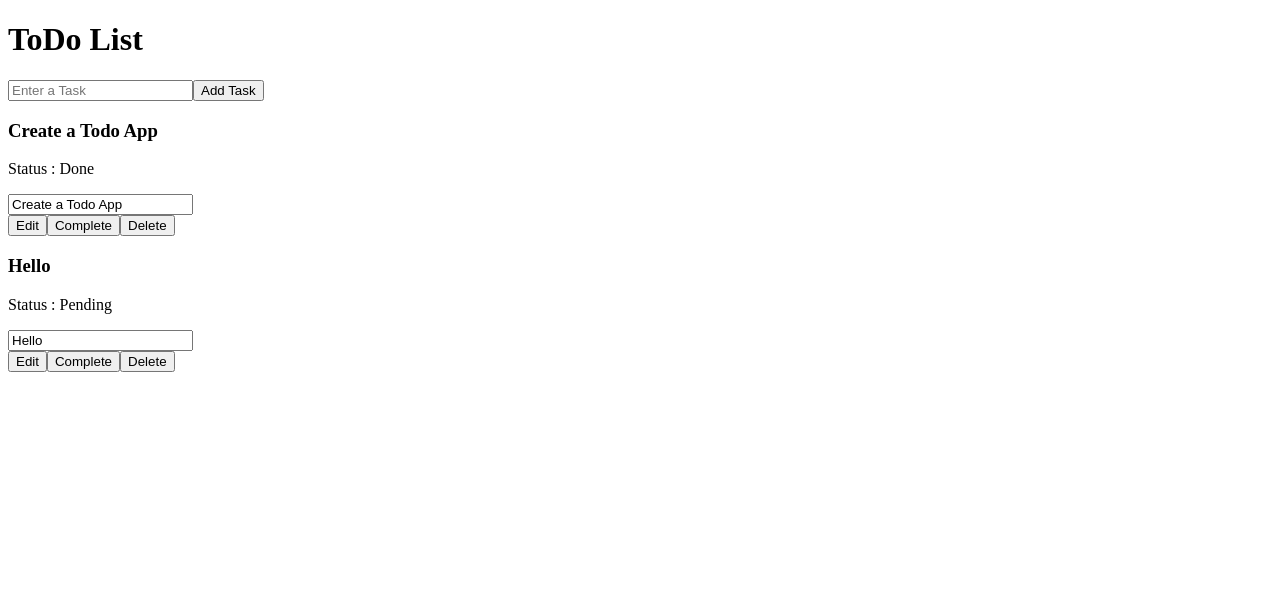
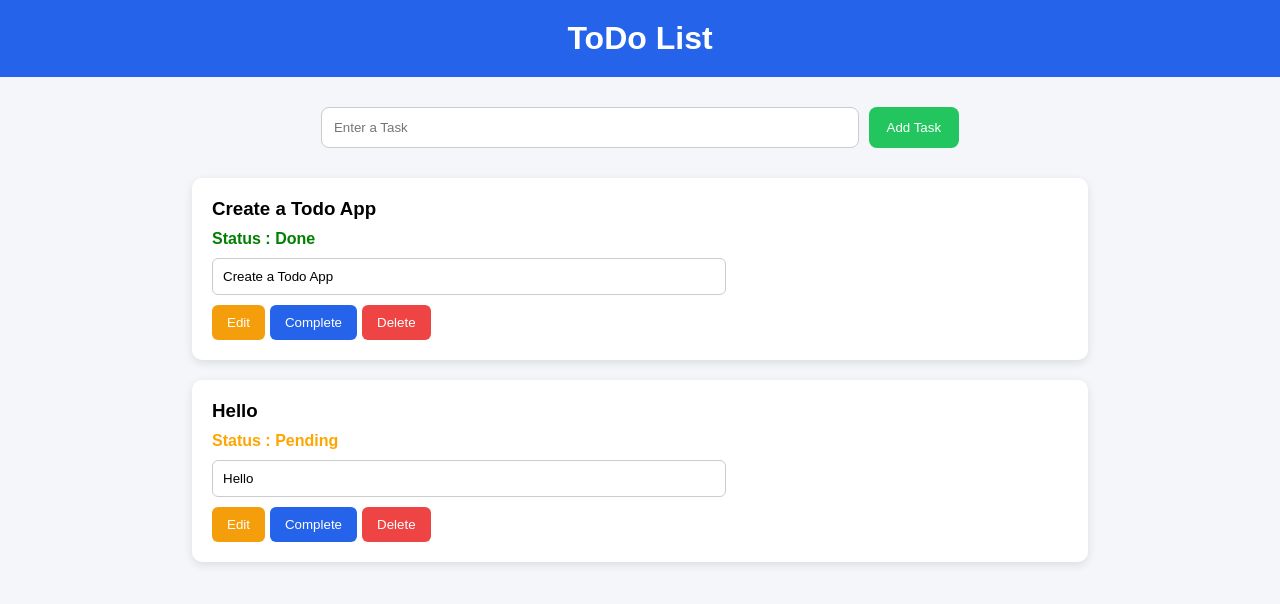
Before and after one commit to im-nilesh/ToDo-React---Internshala-Project, a React (Vite) app in the folder ToDo/: page / in a window 1280 px wide. Shown: the top 604 px of the page. Built offline with nearby package versions, Linux system fonts and the light colour scheme.

Commit message:
style: add initial CSS styles for ToDo application layout and components

```diff
--- a/ToDo/src/App.css
+++ b/ToDo/src/App.css
@@ -0,0 +1,123 @@
+* {
+  margin: 0;
+  padding: 0;
+  box-sizing: border-box;
+}
+
+body {
+  background-color: #f4f6f9;
+  font-family: Arial, Helvetica, sans-serif;
+}
+
+.heading {
+  background-color: #2563eb;
+  color: white;
+  text-align: center;
+  padding: 20px;
+  margin-bottom: 30px;
+}
+
+.container {
+  width: 70%;
+  margin: auto;
+}
+
+.input-section {
+  display: flex;
+  justify-content: center;
+  gap: 10px;
+  margin-bottom: 30px;
+}
+
+.input-section input {
+  width: 60%;
+  padding: 12px;
+  border: 1px solid #ccc;
+  border-radius: 8px;
+}
+
+.add-btn {
+  background-color: #22c55e;
+  color: white;
+  border: none;
+  padding: 12px 18px;
+  border-radius: 8px;
+  cursor: pointer;
+}
+
+.add-btn:hover {
+  background-color: #16a34a;
+}
+
+.todo-item {
+  background-color: white;
+  padding: 20px;
+  border-radius: 10px;
+  margin-bottom: 20px;
+  box-shadow: 0px 3px 10px rgba(0, 0, 0, 0.1);
+}
+
+.todo-item h3 {
+  margin-bottom: 10px;
+}
+
+.todo-item input {
+  width: 60%;
+  padding: 10px;
+  margin-top: 10px;
+  border-radius: 6px;
+  border: 1px solid #ccc;
+}
+
+.todo-item button {
+  margin: 10px 5px 0px 0px;
+}
+
+.status-done {
+  color: green;
+  font-weight: bold;
+}
+
+.status-pending {
+  color: orange;
+  font-weight: bold;
+}
+
+.edit-btn {
+  background-color: #f59e0b;
+  color: white;
+  border: none;
+  padding: 10px 15px;
+  border-radius: 6px;
+  cursor: pointer;
+}
+
+.complete-btn {
+  background-color: #2563eb;
+  color: white;
+  border: none;
+  padding: 10px 15px;
+  border-radius: 6px;
+  cursor: pointer;
+}
+
+.delete-btn {
+  background-color: #ef4444;
+  color: white;
+  border: none;
+  padding: 10px 15px;
+  border-radius: 6px;
+  cursor: pointer;
+}
+
+.edit-btn:hover {
+  background-color: #d97706;
+}
+
+.complete-btn:hover {
+  background-color: #1d4ed8;
+}
+
+.delete-btn:hover {
+  background-color: #dc2626;
+}
```
